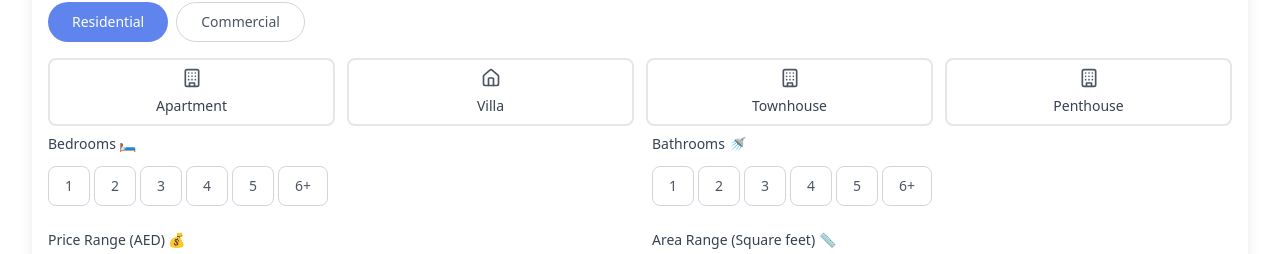
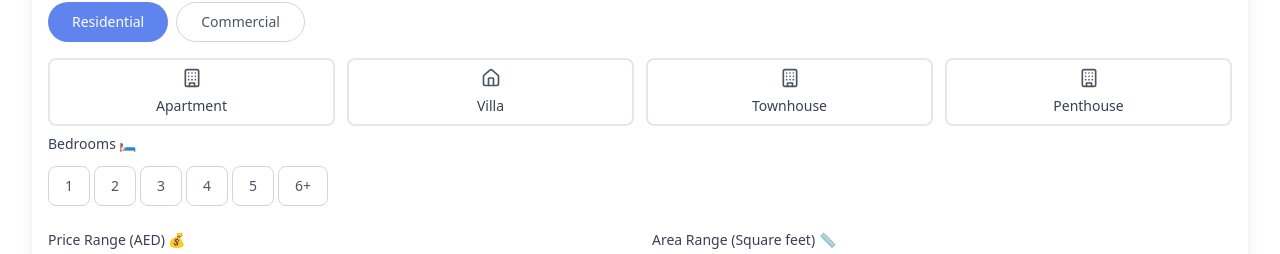
Before and after one commit to DelemonTech/offplan_frontend, a React (Vite) app: page /1 in a window 1280 px wide. Shown: the part 2019-2273 px from the top of the page. Built offline with nearby package versions, Linux system fonts and the light colour scheme; no server answers.

Commit message:
refactor: removed filter element bathroom.

```diff
--- a/src/components/PropertyFilters.tsx
+++ b/src/components/PropertyFilters.tsx
@@ -23,7 +23,6 @@ const PropertyFilters = ({ onFiltersChange }: PropertyFiltersProps) => {
   const [priceRange, setPriceRange] = useState([0, 10000000]);
   const [areaRange, setAreaRange] = useState([0, 5000]);
   const [bedrooms, setBedrooms] = useState('');
-  const [bathrooms, setBathrooms] = useState('');
 
   const propertySubTypes = [
     { id: 'apartment', name: t('Apartment'), icon: Building },
@@ -44,48 +43,6 @@ const PropertyFilters = ({ onFiltersChange }: PropertyFiltersProps) => {
     <div className="bg-white rounded-2xl shadow-lg p-4 mb-8 overflow-hidden box-border">
       <h3 className="text-lg font-bold text-gray-900 mb-6">{t("🔍 Still searching? Use the filters below to find your dream home — Sahar is here to help")}</h3>
       <p className="text-gray text-sm md:text-lg">{t("Search with more precision below — and remember, I’m Sahar and I’m here to help you every step of the way.")}</p>
-
-      {/* Main Tabs */}
-      {/* <div className="flex gap-2 mb-6">
-        <Button
-          variant={activeTab === 'Properties' ? 'default' : 'outline'}
-          onClick={() => setActiveTab('Properties')}
-          className={`px-6 py-2 rounded-full ${
-            activeTab === 'Properties'
-              ? 'bg-[#1DB584] hover:bg-[#1DB584]/90 text-white'
-              : 'border-gray-300 text-gray-600 hover:bg-gray-50'
-          }`}
-        >
-          Properties
-        </Button>
-        <Button
-          variant={activeTab === 'New Projects' ? 'default' : 'outline'}
-          onClick={() => setActiveTab('New Projects')}
-          className={`px-6 py-2 rounded-full ${
-            activeTab === 'New Projects'
-              ? 'bg-[#1DB584] hover:bg-[#1DB584]/90 text-white'
-              : 'border-gray-300 text-gray-600 hover:bg-gray-50'
-          }`}
-        >
-          New Projects
-        </Button>
-      </div>
-
-      {/* Buy/Rent Toggle }
-      <div className="flex gap-2 mb-6">
-        <Button
-          variant="outline"
-          className="px-6 py-2 rounded-full border-gray-300 text-gray-600 hover:bg-gray-50"
-        >
-          Buy
-        </Button>
-        <Button
-          variant="default"
-          className="px-6 py-2 rounded-full bg-[#1DB584] hover:bg-[#1DB584]/90 text-white"
-        >
-          Rent
-        </Button>
-      </div> */}
 
       {/* Location */}
       <div className="mb-0 py-6">
@@ -162,24 +119,7 @@ const PropertyFilters = ({ onFiltersChange }: PropertyFiltersProps) => {
             </div>
 
             {/* Bathrooms */}
-            <div>
-              <label className="block text-sm font-medium text-gray-700 mb-3">{t("Bathrooms")} 🚿</label>
-              <div className="flex gap-1 overflow-x-auto">
-                {['1', '2', '3', '4', '5', '6+'].map((bath) => (
-                  <Button
-                    key={bath}
-                    variant={bathrooms === bath ? 'default' : 'outline'}
-                    onClick={() => setBathrooms(bath)}
-                    className={`px-4 py-2 rounded-lg flex-shrink-0 ${bathrooms === bath
-                        ? 'bg-[#6084ee] hover:bg-[#6084ee]/90 text-white'
-                        : 'border-gray-300 text-gray-600 hover:bg-gray-50'
-                      }`}
-                  >
-                    {bath}
-                  </Button>
-                ))}
-              </div>
-            </div>
+
           </div>
         </>
       )}
```
